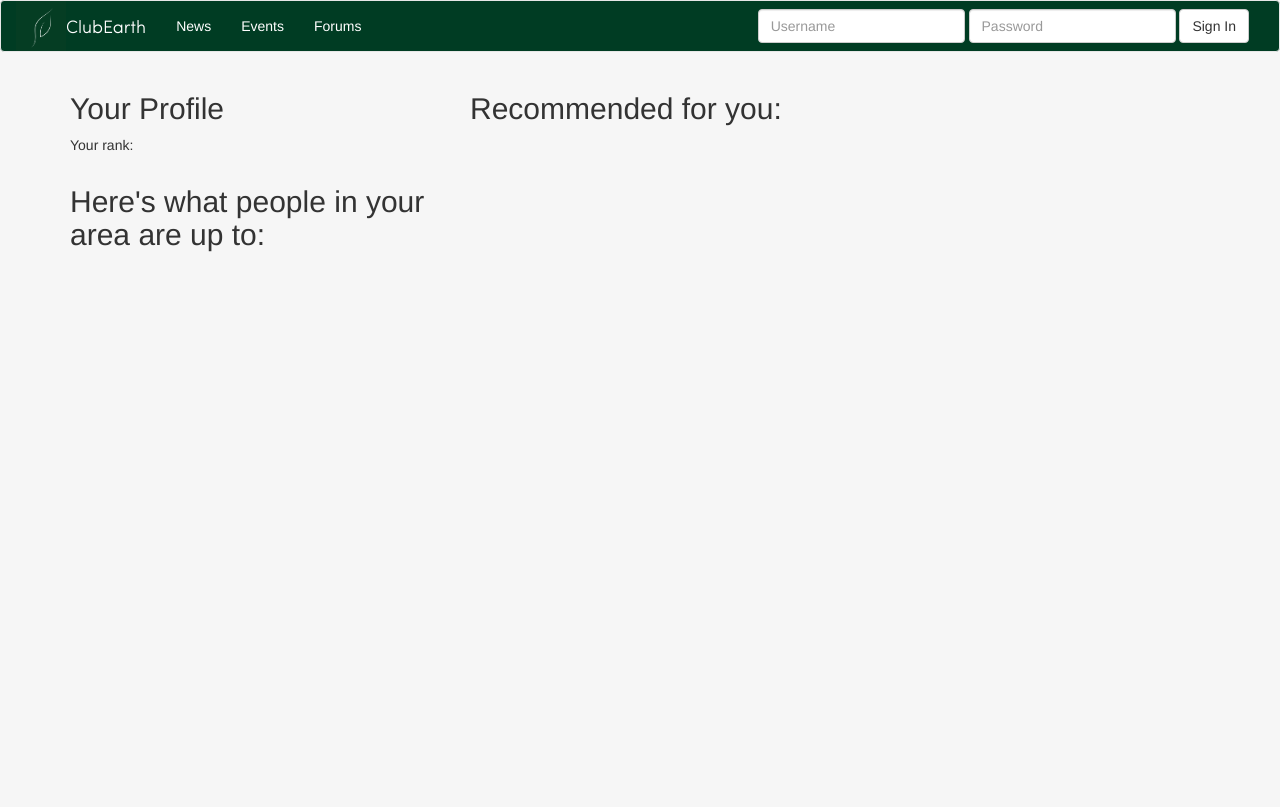
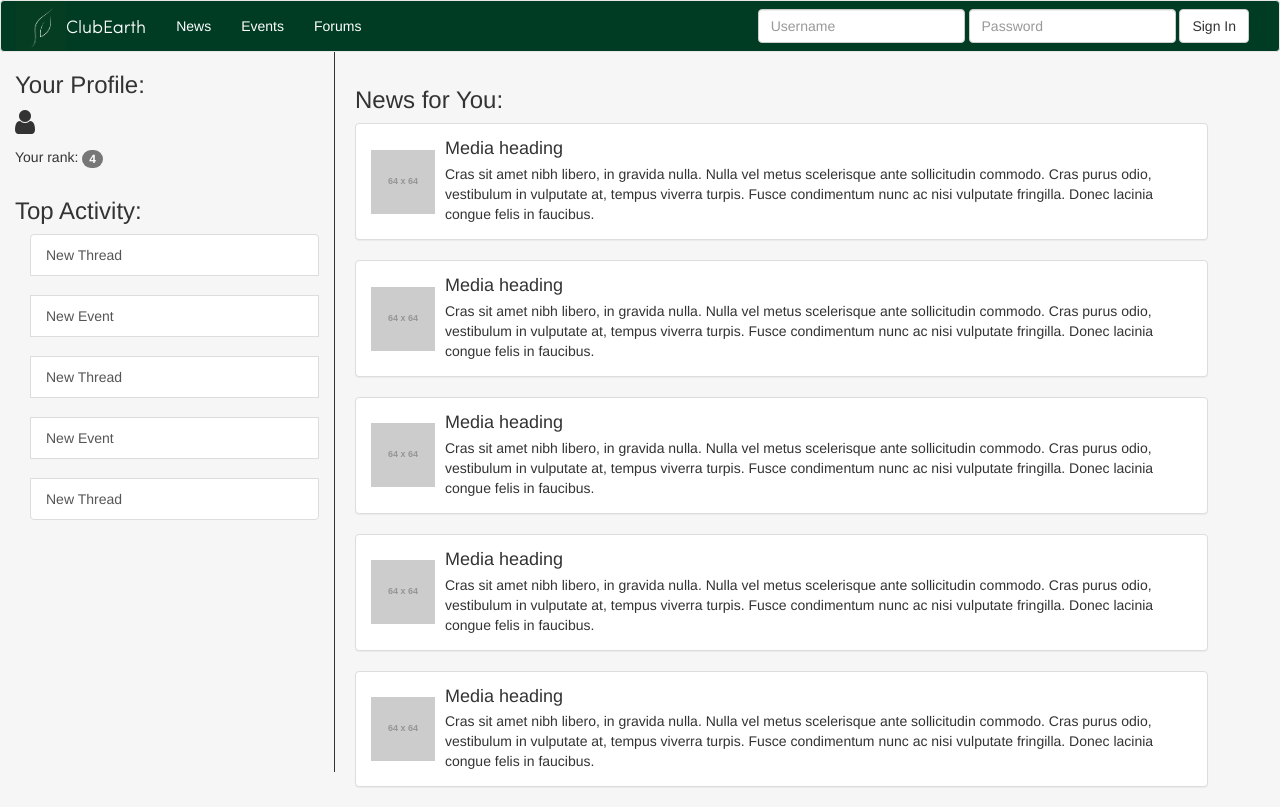
Before and after one commit to AlexanderKM/ClubEarth, a Django app: template clubEarth/earth/templates/home.html in a window 1280 px wide. Before the commit the page ends 252 px from the top, so only its background shows below. Run offline with Django 3.2, Linux system fonts and the light colour scheme; the template is opened without the code that fills it, so the values that code supplies are empty; grey boxes labelled with a size stand in for pictures from a placeholder-image service; parts of the project's set-up code (start-up, migrations or seed data) failed here and were passed over; some libraries are stand-ins or nearby versions.

Commit message:
Home page mockup

```diff
--- a/clubEarth/earth/static/earth/css/earth.css
+++ b/clubEarth/earth/static/earth/css/earth.css
@@ -1,5 +1,9 @@
 body{
 	background-color:#F6F6F6;
+}
+
+.navbar {
+	margin-bottom: 0px;
 }
 
 .navbar, .navbar-default{
@@ -198,7 +202,6 @@ body{
 
 .navbar-header .navbar-brand:hover {
 	color: #b3b3b3;
-	font-weight: bold;
 }
 
 .navbar-default .navbar-nav>li>a{
@@ -212,3 +215,9 @@ body{
 .navbar-default .navbar-nav>li>a:hover {
 	color: black;
 }
+
+.userbar {
+    margin-left: 15px;
+    border-right: solid 1px;
+    height: calc(90vh);
+}
--- a/clubEarth/earth/templates/home.html
+++ b/clubEarth/earth/templates/home.html
@@ -3,20 +3,117 @@
 Home
 {% endblock title %}
 {% block content %}
-<div class="col-md-4 col-buffer-right">
+<script type="text/javascript">
+	$('.container').removeClass("container");
+</script>
+
+<div class="col-md-3 userbar col-buffer-right">
 	<div class="row">
-		<h2>Your Profile</h2>
-		<p>{{ request.user.username }}</p>
-		<p>Your rank: </p>
+		<h3>Your Profile:</h3>
+		<p><i class="fa fa-user fa-2x"></i> {{ request.user.username }}</p>
+		<p>Your rank: <span class="badge">4</span> </p>
 	</div>
 	<div class="row">
-		<h2>Here's what people in your area are up to: </h2>
+		<h3>Top Activity:</h3>
+		<div class="col-sm-12">
+			<ul class="list-group">
+			  <a href="#" class="list-group-item">New Thread</a>
+			  <br />
+			  <a href="#" class="list-group-item">New Event</a>
+			  <br />
+			  <a href="#" class="list-group-item">New Thread</a>
+			  <br />
+			  <a href="#" class="list-group-item">New Event</a>
+			  <br />
+			  <a href="#" class="list-group-item">New Thread</a>
+			</ul>
+		</div>
 	</div>
+
 </div>
-<div class="col-md-6">
+<div class="col-md-8" style="padding-top: 15px">
 	<div class="row">
-		<h2>Recommended for you:</h2>
-	</div>
+		<h3>News for You:</h3>
+
+		<div class="panel panel-default">
+			<div class="panel-body">
+				<div class="media">
+				  <div class="media-left media-middle">
+				    <a href="#">
+				      <img class="media-object" src="http://placehold.it/64x64" alt="...">
+				    </a>
+				  </div>
+				  <div class="media-body">
+				    <h4 class="media-heading">Media heading</h4>
+				    Cras sit amet nibh libero, in gravida nulla. Nulla vel metus scelerisque ante sollicitudin commodo. Cras purus odio, vestibulum in vulputate at, tempus viverra turpis. Fusce condimentum nunc ac nisi vulputate fringilla. Donec lacinia congue felis in faucibus.
+				  </div>
+				</div>
+			</div>
+		</div>
+
+		<div class="panel panel-default">
+			<div class="panel-body">
+				<div class="media">
+				  <div class="media-left media-middle">
+				    <a href="#">
+				      <img class="media-object" src="http://placehold.it/64x64" alt="...">
+				    </a>
+				  </div>
+				  <div class="media-body">
+				    <h4 class="media-heading">Media heading</h4>
+				    Cras sit amet nibh libero, in gravida nulla. Nulla vel metus scelerisque ante sollicitudin commodo. Cras purus odio, vestibulum in vulputate at, tempus viverra turpis. Fusce condimentum nunc ac nisi vulputate fringilla. Donec lacinia congue felis in faucibus.
+				  </div>
+				</div>
+			</div>
+		</div>
+
+		<div class="panel panel-default">
+			<div class="panel-body">
+				<div class="media">
+				  <div class="media-left media-middle">
+				    <a href="#">
+				      <img class="media-object" src="http://placehold.it/64x64" alt="...">
+				    </a>
+				  </div>
+				  <div class="media-body">
+				    <h4 class="media-heading">Media heading</h4>
+				    Cras sit amet nibh libero, in gravida nulla. Nulla vel metus scelerisque ante sollicitudin commodo. Cras purus odio, vestibulum in vulputate at, tempus viverra turpis. Fusce condimentum nunc ac nisi vulputate fringilla. Donec lacinia congue felis in faucibus.
+				  </div>
+				</div>
+			</div>
+		</div>
+
+		<div class="panel panel-default">
+			<div class="panel-body">
+				<div class="media">
+				  <div class="media-left media-middle">
+				    <a href="#">
+				      <img class="media-object" src="http://placehold.it/64x64" alt="...">
+				    </a>
+				  </div>
+				  <div class="media-body">
+				    <h4 class="media-heading">Media heading</h4>
+				    Cras sit amet nibh libero, in gravida nulla. Nulla vel metus scelerisque ante sollicitudin commodo. Cras purus odio, vestibulum in vulputate at, tempus viverra turpis. Fusce condimentum nunc ac nisi vulputate fringilla. Donec lacinia congue felis in faucibus.
+				  </div>
+				</div>
+			</div>
+		</div>
+
+		<div class="panel panel-default">
+			<div class="panel-body">
+				<div class="media">
+				  <div class="media-left media-middle">
+				    <a href="#">
+				      <img class="media-object" src="http://placehold.it/64x64" alt="...">
+				    </a>
+				  </div>
+				  <div class="media-body">
+				    <h4 class="media-heading">Media heading</h4>
+				    Cras sit amet nibh libero, in gravida nulla. Nulla vel metus scelerisque ante sollicitudin commodo. Cras purus odio, vestibulum in vulputate at, tempus viverra turpis. Fusce condimentum nunc ac nisi vulputate fringilla. Donec lacinia congue felis in faucibus.
+				  </div>
+				</div>
+			</div>
+		</div>
 <div>
 
 
```
